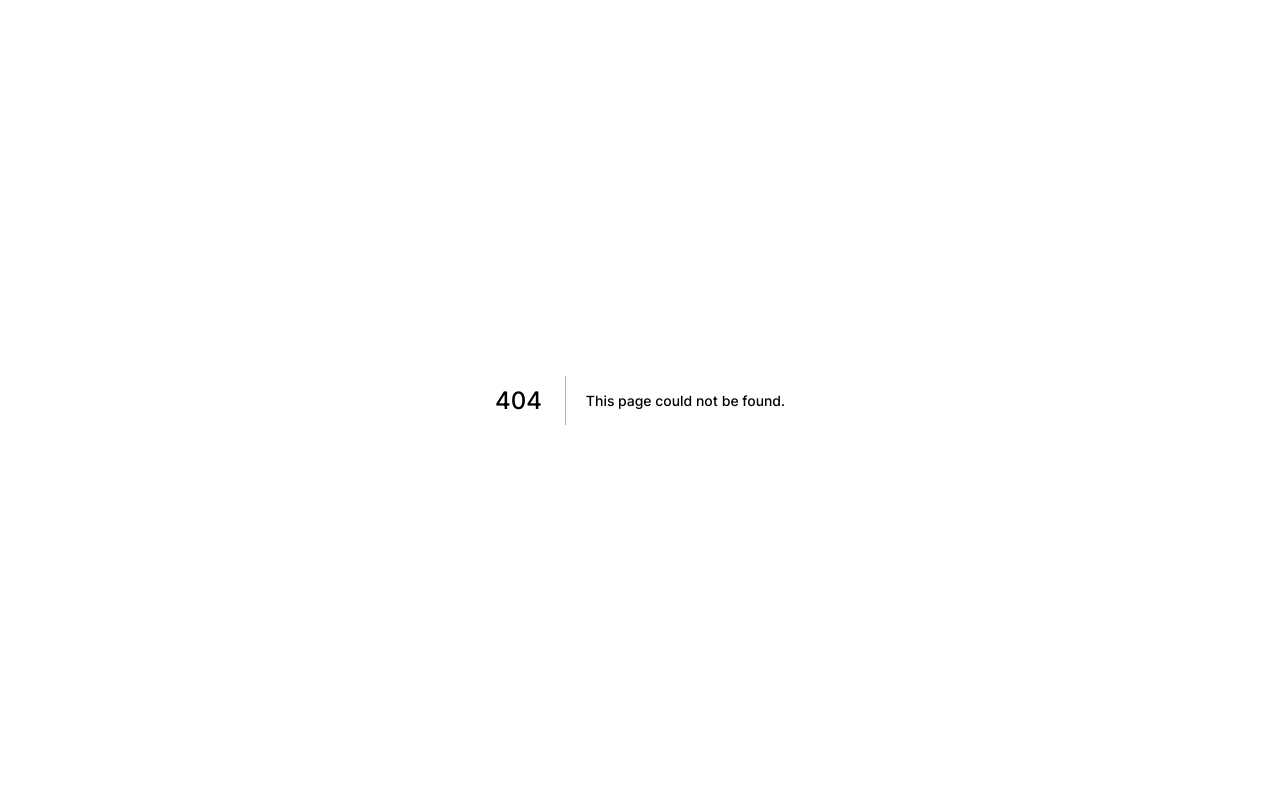
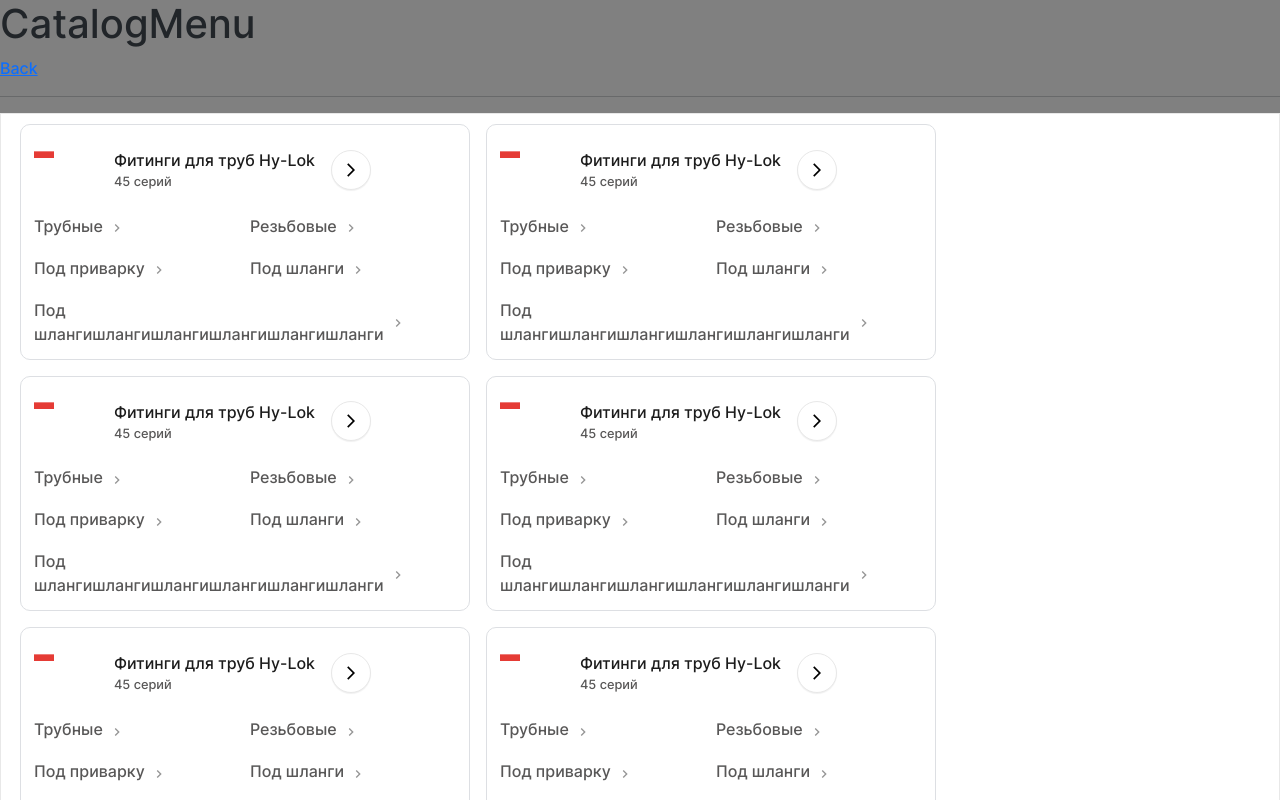
Before and after one commit to picus23/any-web-components, a Next.js app: page /catalogMenu in a window 1280 px wide. Before the commit this address had no page. Shown: the top 800 px of the page. Built offline with nearby package versions, Linux system fonts and the light colour scheme.

Commit message:
add table cell

```diff
--- /dev/null
+++ b/components/catalogMenu/CatalogMenu.tsx
@@ -0,0 +1,58 @@
+import { FC, ReactNode } from "react";
+import { MdArrowForwardIos } from 'react-icons/md';
+import { MdChevronRight } from 'react-icons/md';
+
+
+interface CatalogMenuProps {
+    children?: ReactNode,
+    icon?: ReactNode,
+    img_path?: string,
+    title?: string,
+    series?: string,
+    categories?: string[],
+}
+
+const CatalogMenu: FC<CatalogMenuProps> = ({ children, icon, img_path, series, title, categories }) => {
+    return <div className="catalog-menu-item">
+        <div className="catalog-menu-item-header">
+            <svg width="64" height="64" viewBox="0 0  64" fill="#585757" xmlns="http://www.w3.org/2000/svg">
+                <path fill-rule="evenodd" clip-rule="evenodd" d="M0 20H20V13.3334H0V20Z" fill="#E53B35" /></svg>
+            <div className="catalog-menu-item-img-text">
+                <span className="font-size-20">{title}</span>
+                <span className="font-size-16 series">{series}</span>
+            </div>
+            <div>
+                <button className="catalog-menu-item-button rounded-circle"><MdArrowForwardIos /></button>
+            </div>
+        </div>
+        <div className="catalog-menu-categories-list">
+            <div className="catalog-menu-categories-item">
+                <span>Трубные</span>
+                <button className="catalog-menu-categories-item-button"><MdChevronRight /></button>
+            </div>
+            <div className="catalog-menu-categories-item">
+                <span>Резьбовые</span>
+                <button className="catalog-menu-categories-item-button"><MdChevronRight /></button>
+            </div>
+            <div className="catalog-menu-categories-item">
+                <span>Под приварку</span>
+                <button className="catalog-menu-categories-item-button"><MdChevronRight /></button>
+            </div>
+            <div className="catalog-menu-categories-item">
+                <span>Под шланги</span>
+                <button className="catalog-menu-categories-item-button"><MdChevronRight /></button>
+            </div>
+            <div className="catalog-menu-categories-item">
+                <span>Под шлангишлангишлангишлангишлангишланги</span>
+                <button className="catalog-menu-categories-item-button"><MdChevronRight /></button>
+            </div>
+        </div>
+
+
+    </div>
+}
+
+export default CatalogMenu;
+
+
+// {`${type_btn ? 'my-btn-' + type_btn : 'btn-primary'}`}
--- /dev/null
+++ b/pages/catalogMenu/index.tsx
@@ -0,0 +1,32 @@
+import CatalogMenu from "@/components/catalogMenu/CatalogMenu";
+import Link from "next/link";
+
+
+
+var categories = ['q','w','e','r'];
+export default function () {
+
+    return <>
+        <h1>
+        CatalogMenu
+        </h1>
+        <Link href='/'>Back</Link>
+        <hr />
+        <div className="catalog-menu">
+            <CatalogMenu title={'Фитинги для труб Hy-Lok'} series={'45 серий'} categories={categories}></CatalogMenu>
+            <CatalogMenu title={'Фитинги для труб Hy-Lok'} series={'45 серий'} categories={categories}></CatalogMenu>
+            <CatalogMenu title={'Фитинги для труб Hy-Lok'} series={'45 серий'} categories={categories}></CatalogMenu>
+            <CatalogMenu title={'Фитинги для труб Hy-Lok'} series={'45 серий'} categories={categories}></CatalogMenu>
+            <CatalogMenu title={'Фитинги для труб Hy-Lok'} series={'45 серий'} categories={categories}></CatalogMenu>
+            <CatalogMenu title={'Фитинги для труб Hy-Lok'} series={'45 серий'} categories={categories}></CatalogMenu>
+            <CatalogMenu title={'Фитинги для труб Hy-Lok'} series={'45 серий'} categories={categories}></CatalogMenu>
+            <CatalogMenu title={'Фитинги для труб Hy-Lok'} series={'45 серий'} categories={categories}></CatalogMenu>
+            <CatalogMenu title={'Фитинги для труб Hy-Lok'} series={'45 серий'} categories={categories}></CatalogMenu>
+
+
+        </div>
+
+    </>
+
+}
+<img src="./navbar.png" alt="" />
--- a/pages/index.tsx
+++ b/pages/index.tsx
@@ -12,5 +12,9 @@ export default function Index() {
       <Link href="/cartItem">Карта товара</Link>
       <br />
       <Link href="/tableCell">Ячейки таблицы</Link>
+      <br />
+      <Link href="/catalogMenu">Каталог Меню</Link>
+      <br />
+      <Link href="/header">Шапка с поиском</Link>
     </>
 }
```
Also changed, not shown: components/cartItem/CartItem.tsx (+6 -3 lines), components/header/Header.tsx (added, +23 -0 lines), components/header/SearchHint.tsx (added, +24 -0 lines), components/navbar/Navbar.tsx (+5 -5 lines), pages/header/index.tsx (added, +19 -0 lines), assets/img/catalog_item.png (added), assets/img/catalog_item.svg (added), styles/style.css.
